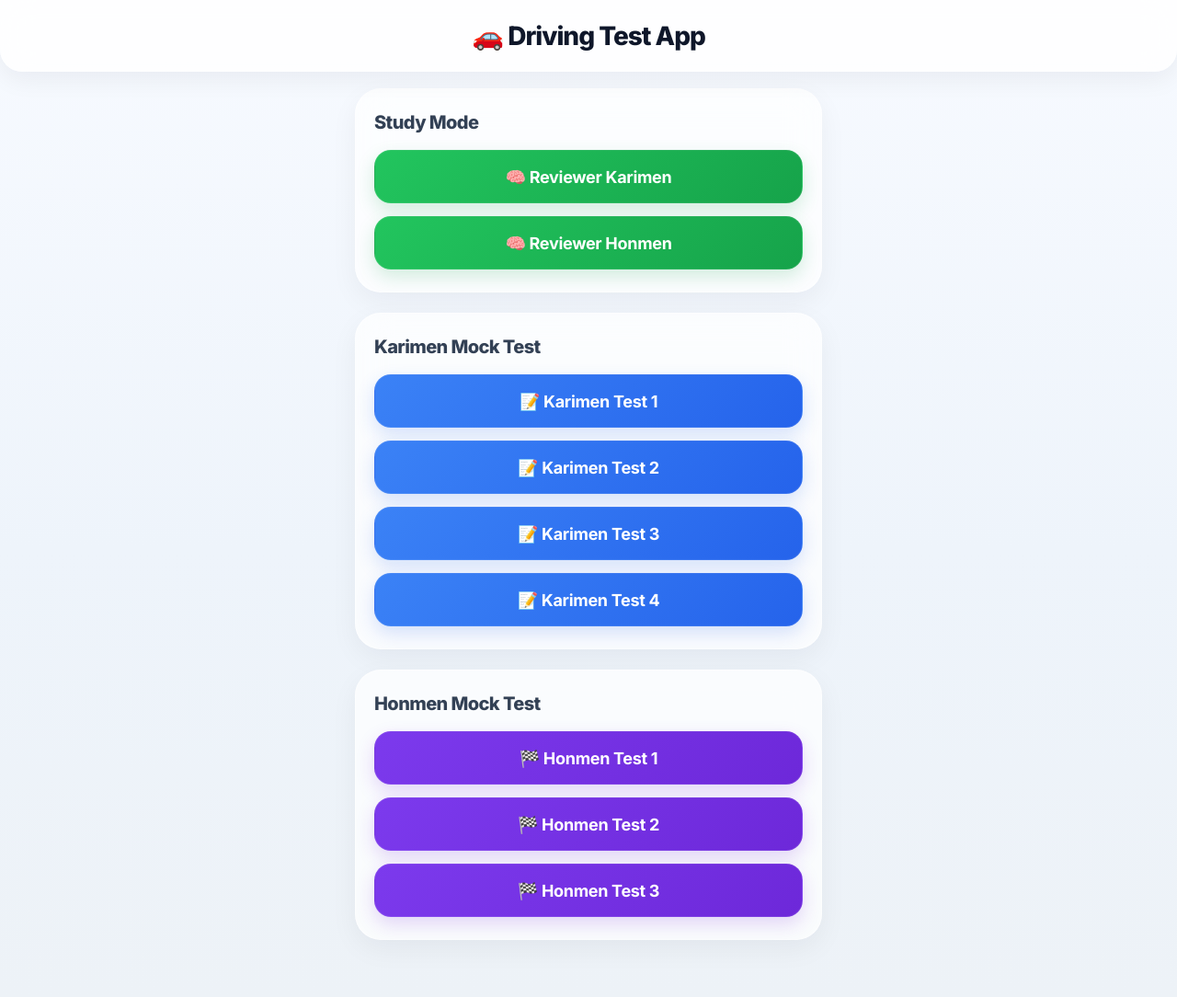
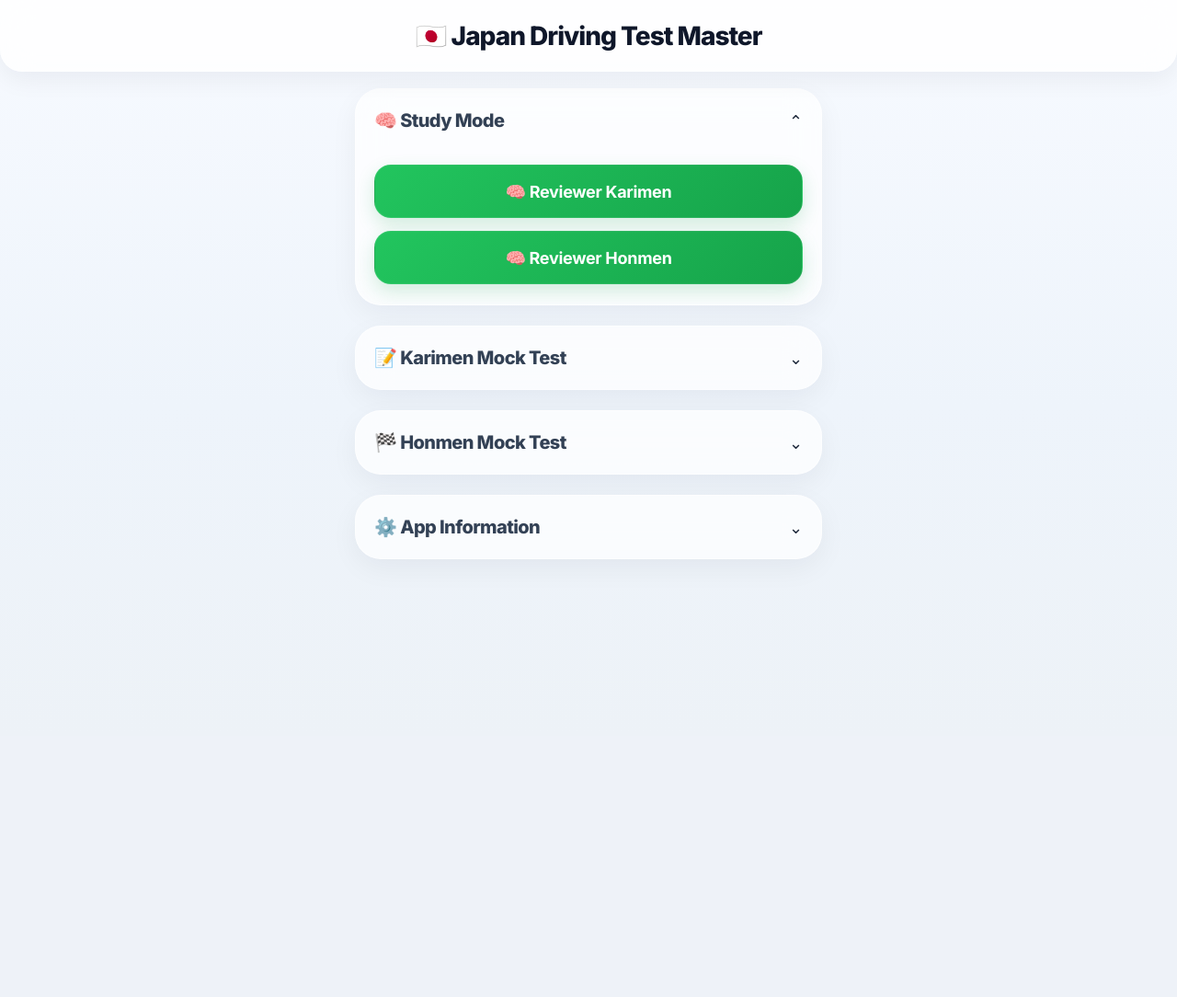
Before and after one commit to mrock1017/driving-test-app, a Flask app: page /menu in a window 1280 px wide. Shown: the whole page at 92% size. After the commit the page ends 608 px from the top, so only its background shows below. Run offline with Flask 3, Linux system fonts and the light colour scheme.

Commit message:
Update style

```diff
--- a/templates/menu.html
+++ b/templates/menu.html
@@ -98,9 +98,9 @@ body{
 
     border-radius:28px;
 
-    padding:24px 20px;
+    margin-bottom:22px;
 
-    margin-bottom:22px;
+    overflow:hidden;
 
     box-shadow:
     0 10px 30px rgba(15,23,42,0.05);
@@ -118,12 +118,25 @@ body{
     0 14px 36px rgba(15,23,42,0.08);
 }
 
-/* 🏷 TITLES */
+/* 🏷 SECTION TITLE */
 
-h2{
+.section-title{
 
-    margin-top:0;
-    margin-bottom:18px;
+    display:flex;
+
+    align-items:center;
+    justify-content:space-between;
+
+    padding:22px 20px;
+
+    cursor:pointer;
+
+    user-select:none;
+}
+
+.section-title h2{
+
+    margin:0;
 
     font-size:20px;
 
@@ -132,6 +145,38 @@ h2{
     letter-spacing:-0.6px;
 
     color:#334155;
+}
+
+.arrow{
+
+    font-size:18px;
+
+    transition:transform 0.2s ease;
+}
+
+.card.active .arrow{
+
+    transform:rotate(180deg);
+}
+
+/* 📂 COLLAPSIBLE CONTENT */
+
+.menu-content{
+
+    max-height:0;
+
+    overflow:hidden;
+
+    transition:max-height 0.35s ease;
+
+    padding:0 20px;
+}
+
+.card.active .menu-content{
+
+    max-height:500px;
+
+    padding-bottom:22px;
 }
 
 /* 🔘 BUTTONS */
@@ -214,6 +259,20 @@ h2{
     0 8px 20px rgba(22,163,74,0.18);
 }
 
+/* ⚪ EXTRA BUTTONS */
+
+.menu-btn-light{
+
+    background:white;
+
+    color:#334155;
+
+    border:
+    1px solid #e2e8f0;
+
+    box-shadow:none;
+}
+
 /* ✨ HOVER */
 
 .menu-btn:hover{
@@ -241,12 +300,7 @@ h2{
         padding:20px 16px;
     }
 
-    .card{
-
-        padding:22px 18px;
-    }
-
-    h2{
+    .section-title h2{
 
         font-size:18px;
     }
@@ -268,78 +322,179 @@ h2{
 <body>
 
 <div class="header">
-    🚗 Driving Test App
+    🇯🇵 Japan Driving Test Master
 </div>
 
 <div class="container">
 
-    <!-- 🧠 Reviewer -->
-    <div class="card">
+    <!-- 🧠 STUDY MODE -->
+    <div class="card active">
 
-        <h2>Study Mode</h2>
+        <div class="section-title"
+             onclick="toggleMenu(this)">
 
-        <a href="/start/reviewer_karimen/reviewer_karimen"
-           class="menu-btn menu-btn-green">
-           🧠 Reviewer Karimen
-        </a>
+            <h2>🧠 Study Mode</h2>
 
-        <a href="/start/reviewer_honmen/reviewer_honmen"
-           class="menu-btn menu-btn-green">
-           🧠 Reviewer Honmen
-        </a>
+            <span class="arrow">⌄</span>
+
+        </div>
+
+        <div class="menu-content">
+
+            <a href="/start/reviewer_karimen/reviewer_karimen"
+               class="menu-btn menu-btn-green">
+
+               🧠 Reviewer Karimen
+
+            </a>
+
+            <a href="/start/reviewer_honmen/reviewer_honmen"
+               class="menu-btn menu-btn-green">
+
+               🧠 Reviewer Honmen
+
+            </a>
+
+        </div>
 
     </div>
 
-    <!-- 📝 Karimen -->
+    <!-- 📝 KARIMEN -->
     <div class="card">
 
-        <h2>Karimen Mock Test</h2>
+        <div class="section-title"
+             onclick="toggleMenu(this)">
 
-        <a href="/start/karimen/karimen_1"
-           class="menu-btn">
-           📝 Karimen Test 1
-        </a>
+            <h2>📝 Karimen Mock Test</h2>
 
-        <a href="/start/karimen/karimen_2"
-           class="menu-btn">
-           📝 Karimen Test 2
-        </a>
+            <span class="arrow">⌄</span>
 
-        <a href="/start/karimen/karimen_3"
-           class="menu-btn">
-           📝 Karimen Test 3
-        </a>
+        </div>
 
-        <a href="/start/karimen/karimen_4"
-           class="menu-btn">
-           📝 Karimen Test 4
-        </a>
+        <div class="menu-content">
+
+            <a href="/start/karimen/karimen_1"
+               class="menu-btn">
+
+               📝 Karimen Test 1
+
+            </a>
+
+            <a href="/start/karimen/karimen_2"
+               class="menu-btn">
+
+               📝 Karimen Test 2
+
+            </a>
+
+            <a href="/start/karimen/karimen_3"
+               class="menu-btn">
+
+               📝 Karimen Test 3
+
+            </a>
+
+            <a href="/start/karimen/karimen_4"
+               class="menu-btn">
+
+               📝 Karimen Test 4
+
+            </a>
+
+        </div>
 
     </div>
 
-    <!-- 🏁 Honmen -->
+    <!-- 🏁 HONMEN -->
     <div class="card">
 
-        <h2>Honmen Mock Test</h2>
+        <div class="section-title"
+             onclick="toggleMenu(this)">
 
-        <a href="/start/honmen/honmen_1"
-           class="menu-btn menu-btn-secondary">
-           🏁 Honmen Test 1
-        </a>
+            <h2>🏁 Honmen Mock Test</h2>
 
-        <a href="/start/honmen/honmen_2"
-           class="menu-btn menu-btn-secondary">
-           🏁 Honmen Test 2
-        </a>
+            <span class="arrow">⌄</span>
 
-        <a href="/start/honmen/honmen_3"
-           class="menu-btn menu-btn-secondary">
-           🏁 Honmen Test 3
-        </a>
+        </div>
+
+        <div class="menu-content">
+
+            <a href="/start/honmen/honmen_1"
+               class="menu-btn menu-btn-secondary">
+
+               🏁 Honmen Test 1
+
+            </a>
+
+            <a href="/start/honmen/honmen_2"
+               class="menu-btn menu-btn-secondary">
+
+               🏁 Honmen Test 2
+
+            </a>
+
+            <a href="/start/honmen/honmen_3"
+               class="menu-btn menu-btn-secondary">
+
+               🏁 Honmen Test 3
+
+            </a>
+
+        </div>
+
+    </div>
+
+    <!-- ⚙️ APP INFO -->
+    <div class="card">
+
+        <div class="section-title"
+             onclick="toggleMenu(this)">
+
+            <h2>⚙️ App Information</h2>
+
+            <span class="arrow">⌄</span>
+
+        </div>
+
+        <div class="menu-content">
+
+            <a href="/privacy"
+               class="menu-btn menu-btn-light">
+
+               🔒 Privacy Policy
+
+            </a>
+
+            <a href="/terms"
+               class="menu-btn menu-btn-light">
+
+               📄 Terms of Use
+
+            </a>
+
+            <a href="/contact"
+               class="menu-btn menu-btn-light">
+
+               ✉️ Contact Us
+
+            </a>
+
+        </div>
 
     </div>
 
 </div>
 
+<script>
+
+function toggleMenu(element){
+
+    const card = element.parentElement;
+
+    card.classList.toggle("active");
+}
+
+</script>
+
 </body>
 </html>
```
